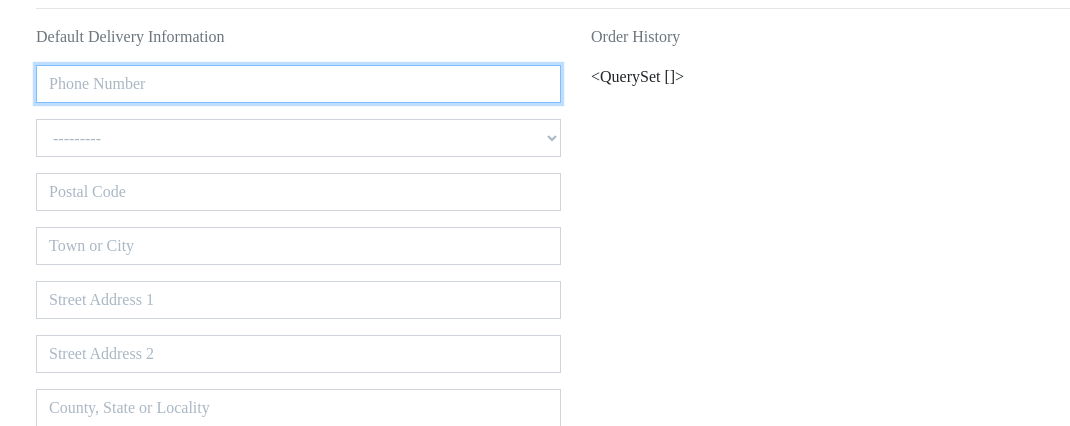
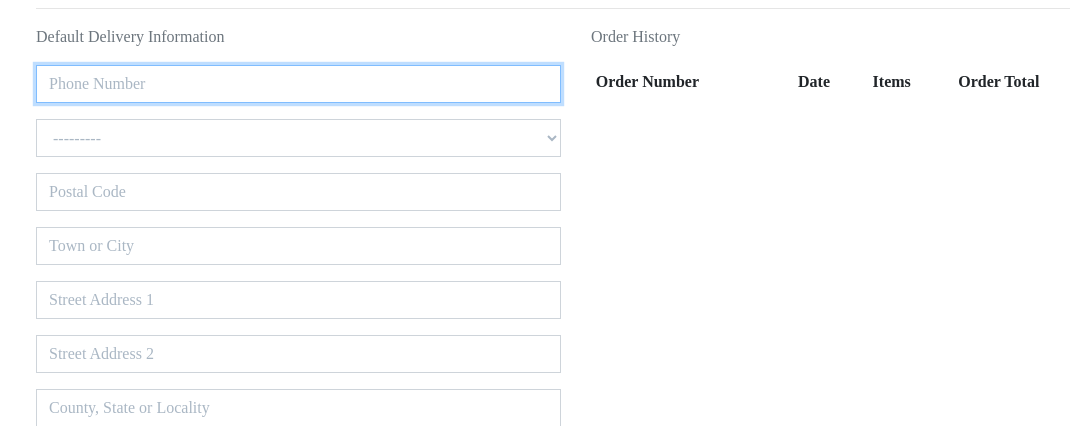
Before and after one commit to j-j-jack/ms4-e-book-club, a Django app: page /profile/ in a window 1280 px wide. Shown: the part 151-577 px from the top of the page, without its empty margins (64-1134 px from the left). Run offline with Django 3.2, Linux system fonts and the light colour scheme; the visitor is signed in with stand-in values (Sample User, id 1); data comes from the database, SQL or seed files in the repository; data that the repository does not hold is empty; some libraries are stand-ins or nearby versions.

Commit message:
add order history and update checkout views

```diff
--- a/checkout/admin.py
+++ b/checkout/admin.py
@@ -18,7 +18,7 @@ class OrderAdmin(admin.ModelAdmin):
                        'delivery_cost',
                        'grand_total', 'original_bag')
 
-    fields = ('order_number', 'date', 'full_name',
+    fields = ('order_number', 'user_profile', 'date', 'full_name',
               'email', 'phone_number', 'country',
               'postcode', 'town_or_city', 'street_address1',
               'street_address2', 'county', 'grand_total', 'original_bag',)
--- a/profiles/static/profiles/css/profile.css
+++ b/profiles/static/profiles/css/profile.css
@@ -1,3 +1,9 @@
+.order-history {
+    max-height: 416px;
+    /* height of profile form + submit button */
+    overflow-y: auto;
+}
+
 #profile-update-form .form-control {
     color: #000;
 }
--- a/profiles/templates/profiles/profile.html
+++ b/profiles/templates/profiles/profile.html
@@ -39,7 +39,32 @@
             </div>
             <div class="col-12 col-lg-6">
                 <p class="text-muted">Order History</p>
-                {{ orders }}
+                <div class="order-history table-responsive">
+                    <table class="table table-sm table-borderless">
+                        <thead>
+                            <tr>
+                                <th>Order Number</th>
+                                <th>Date</th>
+                                <th>Items</th>
+                                <th>Order Total</th>
+                            </tr>
+                        </thead>
+                        <tbody>
+                            {% for order in orders %}
+                                <tr>
+                                    <td>
+                                        <a href="{% url 'order_history' order.order_number %}"
+                                        title="{{ order.order_number }}">
+                                            {{ order.order_number|truncatechars:6 }}
+                                        </a>
+                                    </td>
+                                    <td>{{ order.date }}</td>
+                                    <td>${{ order.grand_total }}</td>
+                                </tr>
+                            {% endfor %}
+                        </tbody>
+                    </table>
+                </div>
             </div>
         </div>
 {% endblock %}
--- a/profiles/urls.py
+++ b/profiles/urls.py
@@ -2,5 +2,8 @@ from django.urls import path
 from . import views
 
 urlpatterns = [
-    path('', views.profile, name='profile')
+    path('', views.profile, name='profile'),
+    path('order_history/<order_number>',
+         views.order_history,
+         name='order_history'),
 ]
--- a/profiles/views.py
+++ b/profiles/views.py
@@ -3,6 +3,8 @@ from django.contrib import messages
 
 from .models import UserProfile
 from .forms import UserProfileForm
+
+from checkout.models import Order
 
 
 def profile(request):
@@ -26,3 +28,20 @@ def profile(request):
     }
 
     return render(request, template, context)
+
+
+def order_history(request, order_number):
+    order = get_object_or_404(Order, order_number=order_number)
+
+    messages.info(request, (
+        f'This is a past confirmation for order number {order_number}. '
+        'A confirmation email was sent on the order date.'
+    ))
+
+    template = 'checkout/checkout-success.html'
+    context = {
+        'order': order,
+        'from_profile': True,
+    }
+
+    return render(request, template, context)
```
Also changed, not shown: checkout/views.py (+43 -1 lines).
